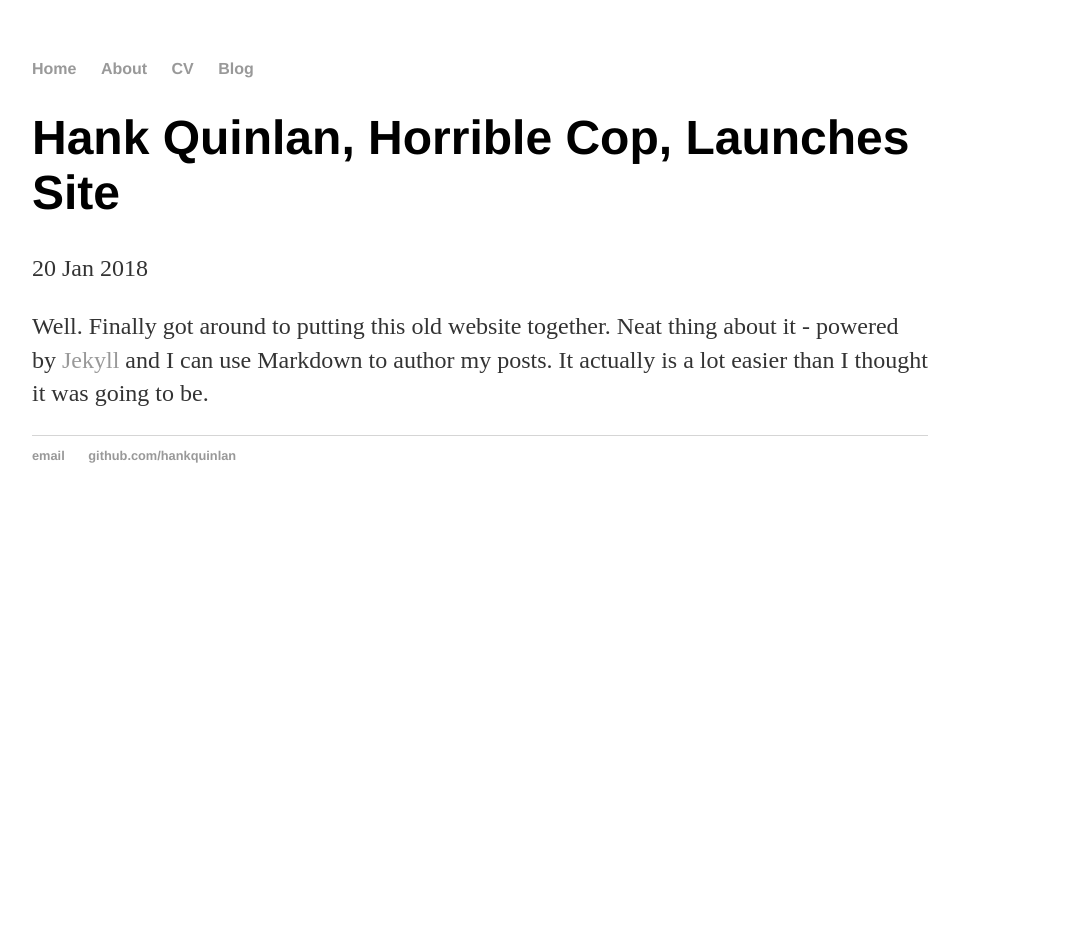
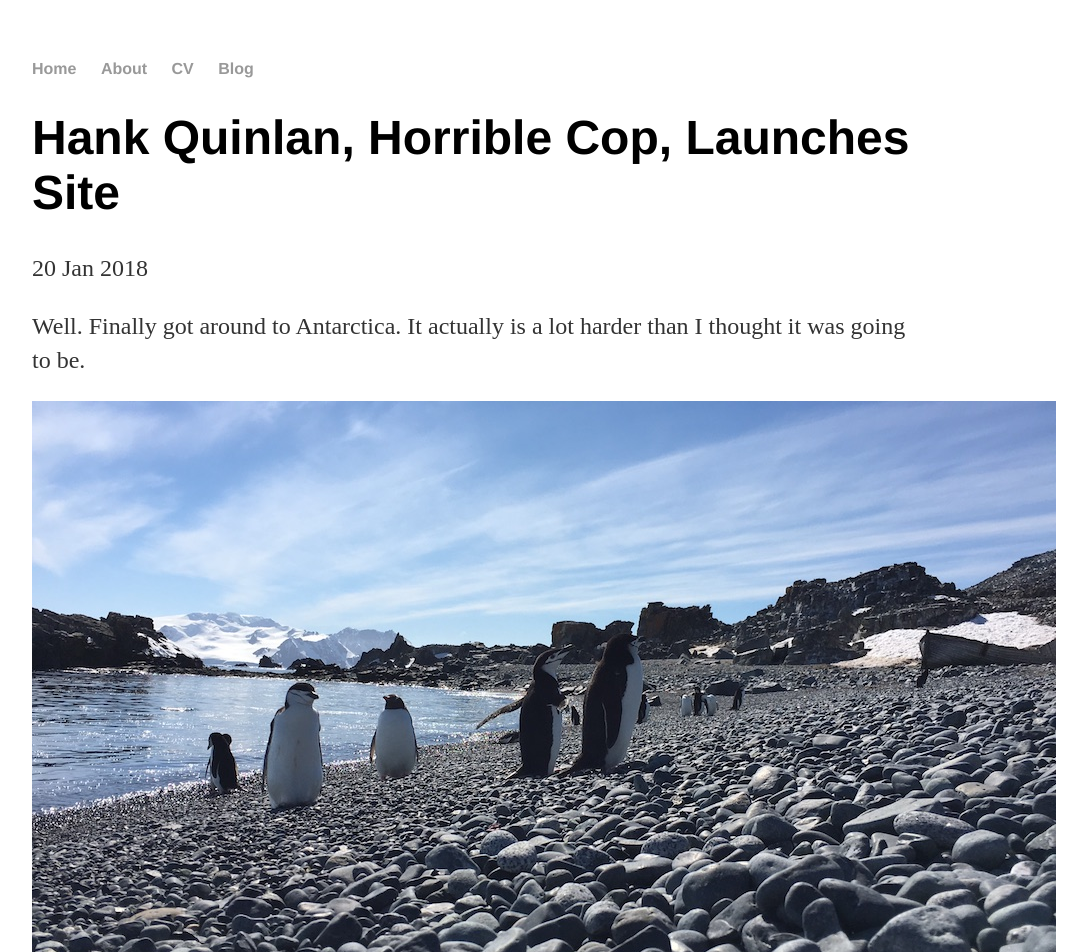
Before and after one commit to jacksouthard/jacksouthard.github.io, a Jekyll site: the page built from _posts/2018-01-20-first-blog-post.md, in a window 1280 px wide. Shown: the top 952 px of the page, without its empty margins (160-1247 px from the left). Built offline with Jekyll 4.4.1, drawn with Linux system fonts in a browser that asks for light colours; before the commit the page ends 900 px from its top, so only the background shows below that.

Commit message:
Add media stuff

```diff
--- /dev/null
+++ b/_includes/youtube.html
@@ -0,0 +1,3 @@
+<div class="embed-container">
+  <iframe width="700" height="480" src="https://www.youtube.com/embed/{{ include.id }}" frameborder="0" allowfullscreen=""></iframe>
+</div>
--- a/_posts/2018-01-20-first-blog-post.md
+++ b/_posts/2018-01-20-first-blog-post.md
@@ -2,6 +2,11 @@
 layout: post
 title: "Hank Quinlan, Horrible Cop, Launches Site"
 date: 2018-01-20
+youtubeId: -27Asn81giA
 ---
 
-Well. Finally got around to putting this old website together. Neat thing about it - powered by [Jekyll](http://jekyllrb.com) and I can use Markdown to author my posts. It actually is a lot easier than I thought it was going to be.
+Well. Finally got around to Antarctica. It actually is a lot harder than I thought it was going to be.
+
+![A Few Pengins](/assets/antarctic-pengins.jpg)
+
+{% include youtube.html id=page.youtubeId %}
```
Also changed, not shown: assets/antarctic-pengins.jpg (added), 2 other files.
